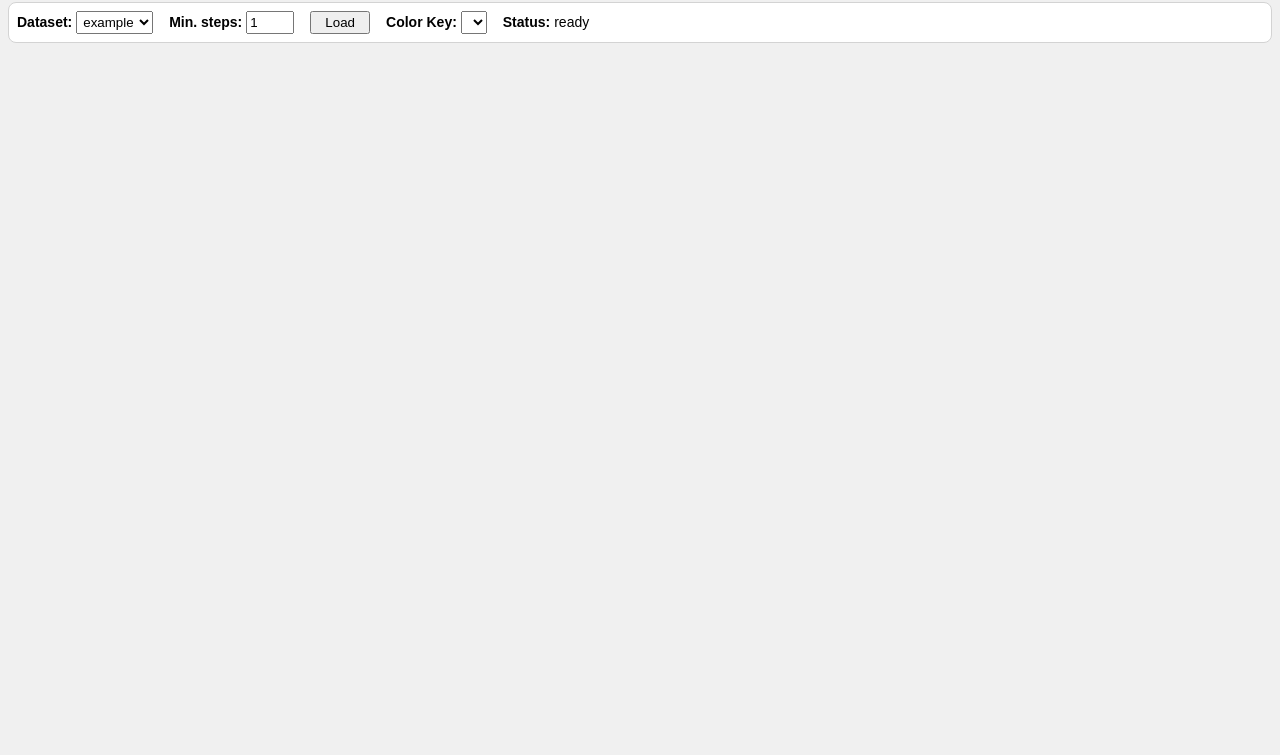
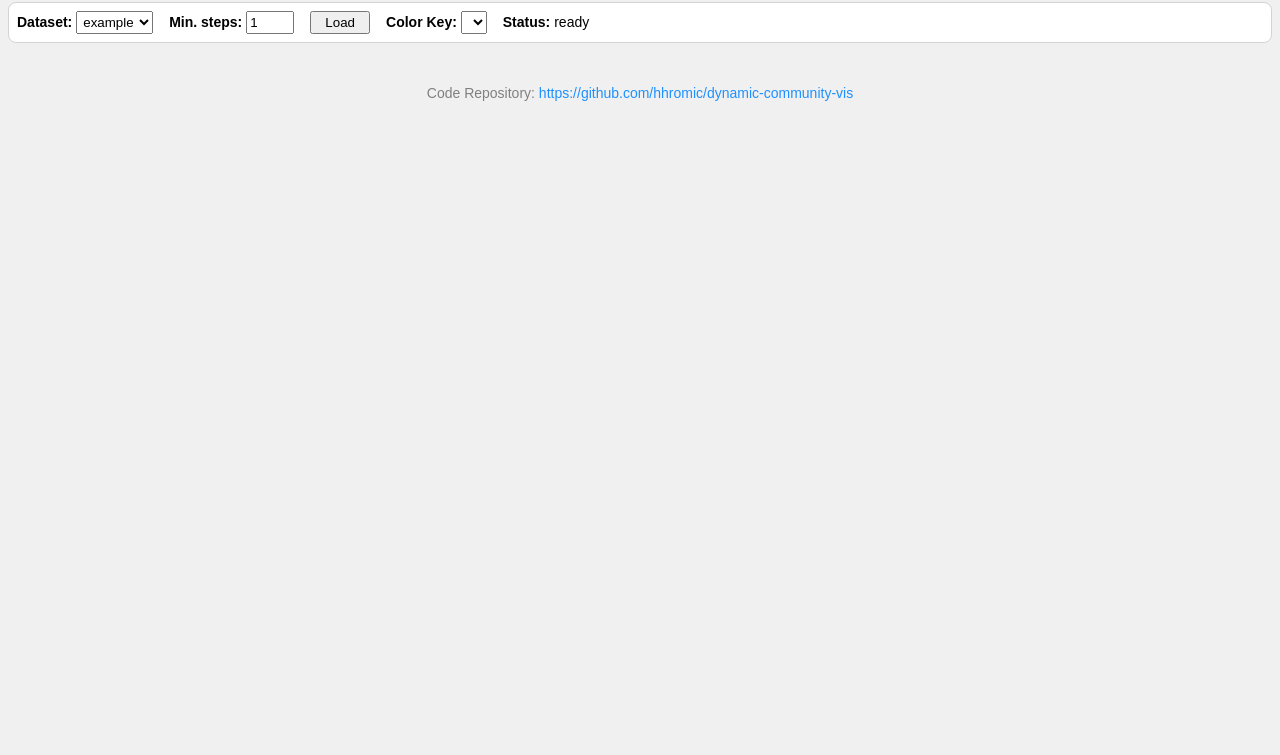
Before and after one commit to hhromic/dynamic-community-vis, a plain HTML site: page public/index.html in a window 1280 px wide. Shown: the part 45-800 px from the top of the page. Drawn offline with Linux system fonts and the light colour scheme.

Commit message:
add footer with repository information

```diff
--- a/public/css/app.css
+++ b/public/css/app.css
@@ -8,6 +8,11 @@ html, body {
   font-family: sans-serif;
   font-size: 14px;
 }
+
+a:link { color: DodgerBlue; text-decoration: none; }
+a:visited { color: DodgerBlue; text-decoration: none; }
+a:hover { color: blue; text-decoration: underline; }
+a:active { color: blue; text-decoration: none; }
 
 .title {
   background: SteelBlue;
@@ -55,6 +60,12 @@ html, body {
 
 #chart-container {
   width: 90%;
+}
+
+.footer {
+  color: gray;
+  padding: 8px;
+  text-align: center;
 }
 
 .drop {
--- a/public/index.html
+++ b/public/index.html
@@ -22,6 +22,7 @@
     <div id="chart-panel" class="panel">
       <div id="chart-container"></div>
     </div>
+    <p class="footer">Code Repository: <a href="https://github.com/hhromic/dynamic-community-vis">https://github.com/hhromic/dynamic-community-vis</a></div>
     <script src="js/d3.v3.min.js"></script>
     <script src="js/eventDrops.min.js"></script>
     <script src="js/datasets.js"></script>
```
